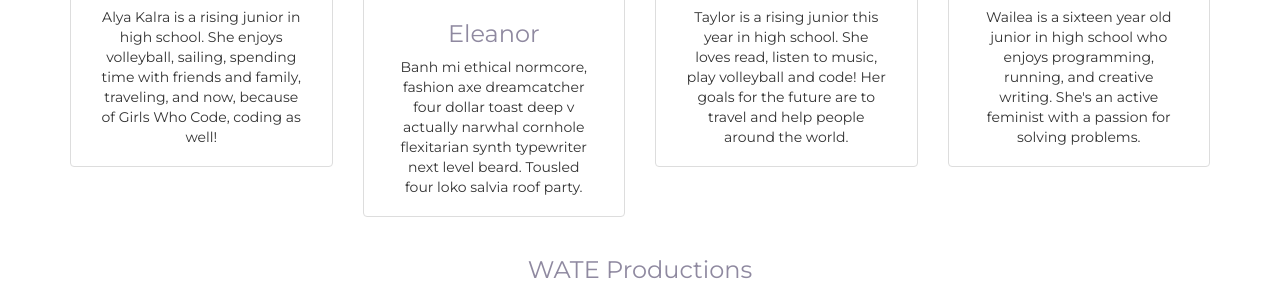
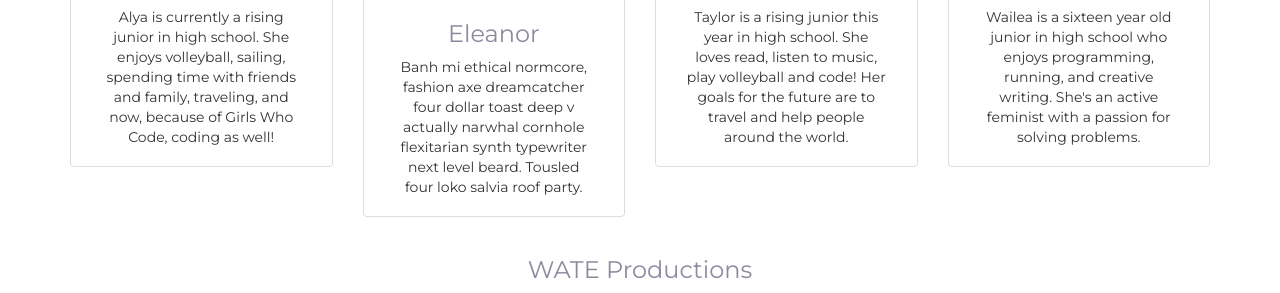
Before and after one commit to wileys/wileys.github.io, a plain HTML site: page close-the-gap/index.html in a window 1280 px wide. Shown: the part 1607-1900 px from the top of the page. Drawn offline with nearby package versions, Linux system fonts and the light colour scheme.

Commit message:
Update index.html

```diff
--- a/close-the-gap/index.html
+++ b/close-the-gap/index.html
@@ -58,7 +58,7 @@
 				      <img src="http://i.imgur.com/jqP07oB.jpg" width="200px">
 				      <div class="caption">
 				        <h3>Alya</h3>
-				        <p>Alya Kalra is a rising junior in high school. She enjoys volleyball, sailing, spending time with friends and family, traveling, and now, because of Girls Who Code, coding as well! </p>
+				        <p>Alya is currently a rising junior in high school. She enjoys volleyball, sailing, spending time with friends and family, traveling, and now, because of Girls Who Code, coding as well! </p>
 
 				      </div>
 				    </div>
```
